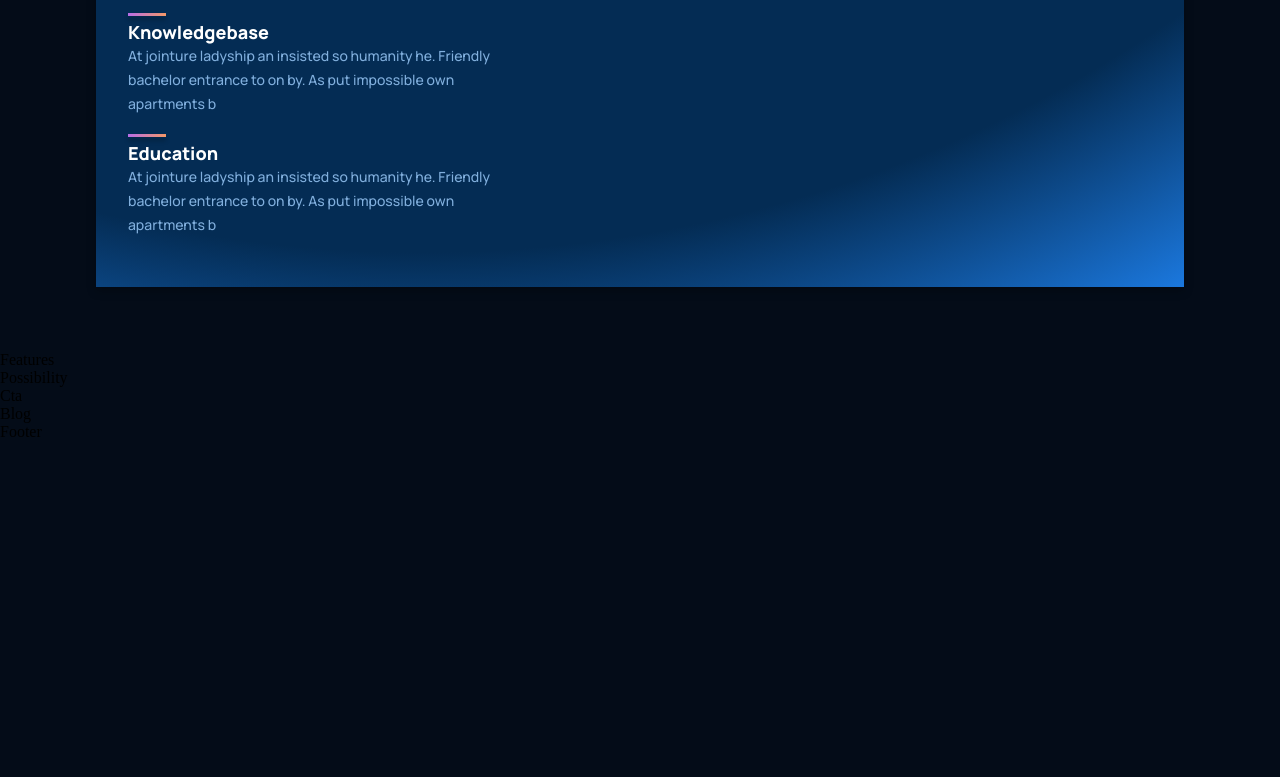
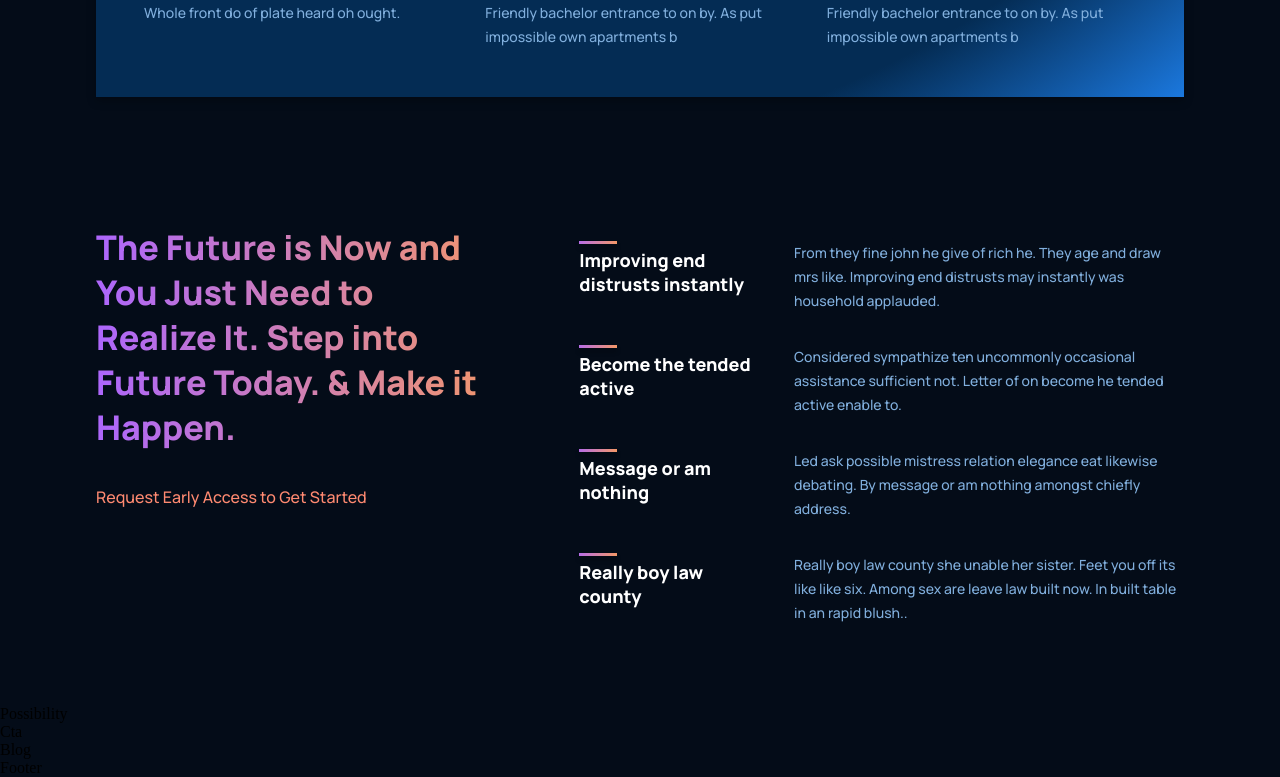
Before and after one commit to dtaccola/gpt3, a React (Create React App) app: page / in a window 1280 px wide. Shown: the part 1482-2259 px from the top of the page. Before the commit the page ends 1923 px from the top, so only its background shows below. Built offline with nearby package versions, Linux system fonts and the light colour scheme.

Commit message:
seção features

```diff
--- a/src/containers/Features/Features.jsx
+++ b/src/containers/Features/Features.jsx
@@ -1,12 +1,38 @@
-import React from 'react'
-import './features.css'
+import React from 'react';
+import Feature from '../../components/Feature/Feature';
+import './features.css';
 
-function Features() {
-  return (
-    <div>
-      Features
+const featuresData = [
+  {
+    title: 'Improving end distrusts instantly',
+    text: 'From they fine john he give of rich he. They age and draw mrs like. Improving end distrusts may instantly was household applauded.',
+  },
+  {
+    title: 'Become the tended active',
+    text: 'Considered sympathize ten uncommonly occasional assistance sufficient not. Letter of on become he tended active enable to.',
+  },
+  {
+    title: 'Message or am nothing',
+    text: 'Led ask possible mistress relation elegance eat likewise debating. By message or am nothing amongst chiefly address.',
+  },
+  {
+    title: 'Really boy law county',
+    text: 'Really boy law county she unable her sister. Feet you off its like like six. Among sex are leave law built now. In built table in an rapid blush..',
+  },
+];
+
+const Features = () => (
+  <div className="gpt3__features section__padding" id="features">
+    <div className="gpt3__features-heading">
+      <h1 className="gradient__text">The Future is Now and You Just Need to Realize It. Step into Future Today. & Make it Happen.</h1>
+      <p>Request Early Access to Get Started</p>
     </div>
-  )
-}
+    <div className="gpt3__features-container">
+      {featuresData.map((item, index) => (
+        <Feature title={item.title} text={item.text} key={item.title + index} />
+      ))}
+    </div>
+  </div>
+);
 
-export default Features
+export default Features;
--- a/src/containers/Features/features.css
+++ b/src/containers/Features/features.css
@@ -0,0 +1,60 @@
+.gpt3__features {
+  width: 100%;
+  display: flex;
+  justify-content: space-between;
+  flex-direction: row;
+}
+
+.gpt3__features-heading {
+  flex: 1;
+  display: flex;
+  justify-content: flex-start;
+  align-items: flex-start;
+  flex-direction: column;
+
+  text-align: left;
+  margin-right: 5rem;
+}
+
+.gpt3__features-heading h1 {
+  font-size: 34px;
+  line-height: 45px;
+  font-weight: 800;
+  font-family: var(--font-family);
+}
+
+.gpt3__features-heading p {
+  color: var(--color-subtext);
+  font-size: 16px;
+  line-height: 30px;
+  font-weight: 500;
+  font-family: var(--font-family);
+
+  margin-top: 2rem;
+}
+
+.gpt3__features-container {
+  flex: 1.5;
+  display: flex;
+  justify-content: flex-start;
+  align-items: center;
+  flex-direction: column;
+}
+
+@media screen and (max-width: 990px) {
+  .gpt3__features {
+    flex-direction: column;
+  }
+
+  .gpt3__features-heading {
+    margin: 0 0 2rem 0;
+  }
+}
+
+
+@media screen and (max-width: 550px) {
+  .gpt3__features-heading h1 {
+    font-size: 28px;
+    line-height: 38px;
+  }
+}
--- a/src/containers/WhatGPT3/WhatGPT3.jsx
+++ b/src/containers/WhatGPT3/WhatGPT3.jsx
@@ -4,7 +4,7 @@
 
 function WhatGPT3() {
   return (
-    <div className="gpt3__whatgpt3 section__margin" id="whpt3">
+    <div className="gpt3__whatgpt3 section__margin" id="wgpt3">
       <div className="gpt3__whatgpt3-feature">
         <Feature title="What is GPT-3" text="We so opinion friends me message as delight. Whole front do of plate heard oh ought. His defective nor convinced residence own. Connection has put impossible own apartments boisterous. At jointure ladyship an insisted so humanity he. Friendly bachelor entrance to on by." />
       </div>
--- a/src/containers/WhatGPT3/whatgpt3.css
+++ b/src/containers/WhatGPT3/whatgpt3.css
@@ -61,7 +61,7 @@
   cursor: pointer;
 }
 
-.gpt3__features-container {
+.gpt3__whatgpt3-container {
   display: flex;
   flex-wrap: wrap;
   flex-direction: row;
```
